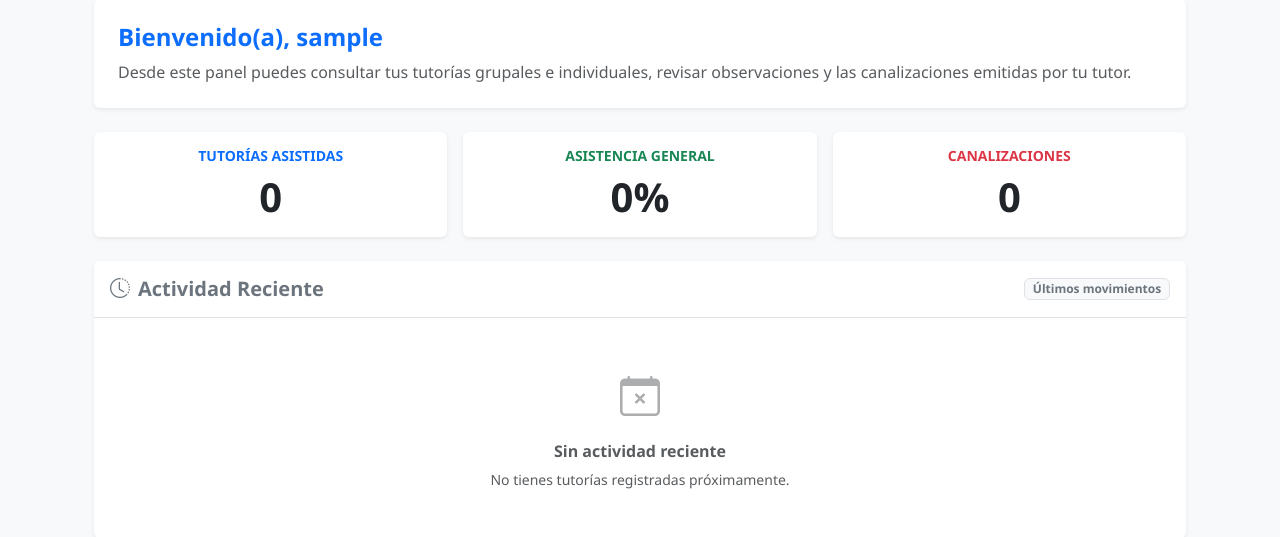
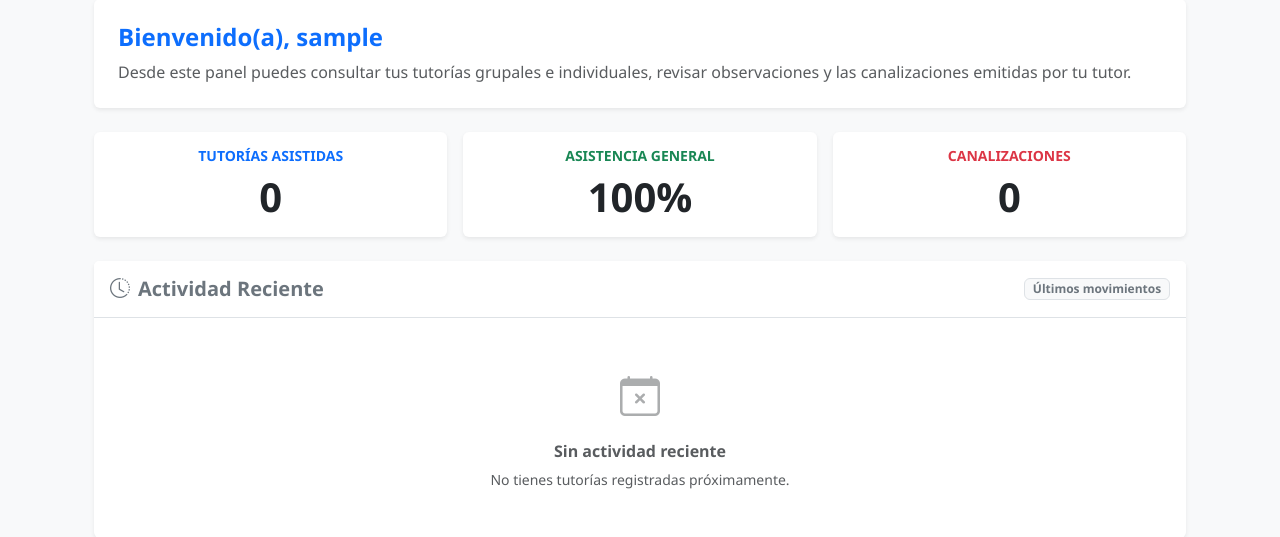
Before and after one commit to AriMC432/Control-Tutor-as-ITP, a Laravel app: page /alumno in a window 1280 px wide. Shown: the part 286-823 px from the top of the page. Run offline with Laravel 12, Linux system fonts and the light colour scheme; a user stored in the database is signed in; data comes from the database, SQL or seed files in the repository; data that the repository does not hold is empty; parts of the project's set-up code (start-up, migrations or seed data) failed here and were passed over.

Commit message:
fix: alumnocontroller

```diff
--- a/app/Http/Controllers/AlumnoController.php
+++ b/app/Http/Controllers/AlumnoController.php
@@ -69,6 +69,7 @@ class AlumnoController extends Controller
                     }])
                     ->get();
             }
+
 
             // --- 3. CÁLCULO DE ESTADÍSTICAS ---
 
--- a/resources/views/alumno/index.blade.php
+++ b/resources/views/alumno/index.blade.php
@@ -35,13 +35,13 @@
         <div class="col-12 col-md-4">
             <div class="card p-3 border-0 shadow-sm h-100">
                 <h6 class="text-primary fw-semibold text-uppercase small">Tutorías asistidas</h6>
-                <h2 class="fw-bold display-6 mb-0">{{ $totalTutorias ?? 0 }}</h2>
+                <h2 class="fw-bold display-6 mb-0">{{ $totalAsistidas ?? 0 }}</h2>
             </div>
         </div>
         <div class="col-12 col-md-4">
             <div class="card p-3 border-0 shadow-sm h-100">
                 <h6 class="text-success fw-semibold text-uppercase small">Asistencia general</h6>
-                <h2 class="fw-bold display-6 mb-0">{{ $asistencia ?? '0%' }}</h2>
+                <h2 class="fw-bold display-6 mb-0">{{ $porcentajeAsistencia ?? '0%' }}</h2>
             </div>
         </div>
         <div class="col-12 col-md-4">
```
Lines whose indentation alone changed are shown as unchanged.
